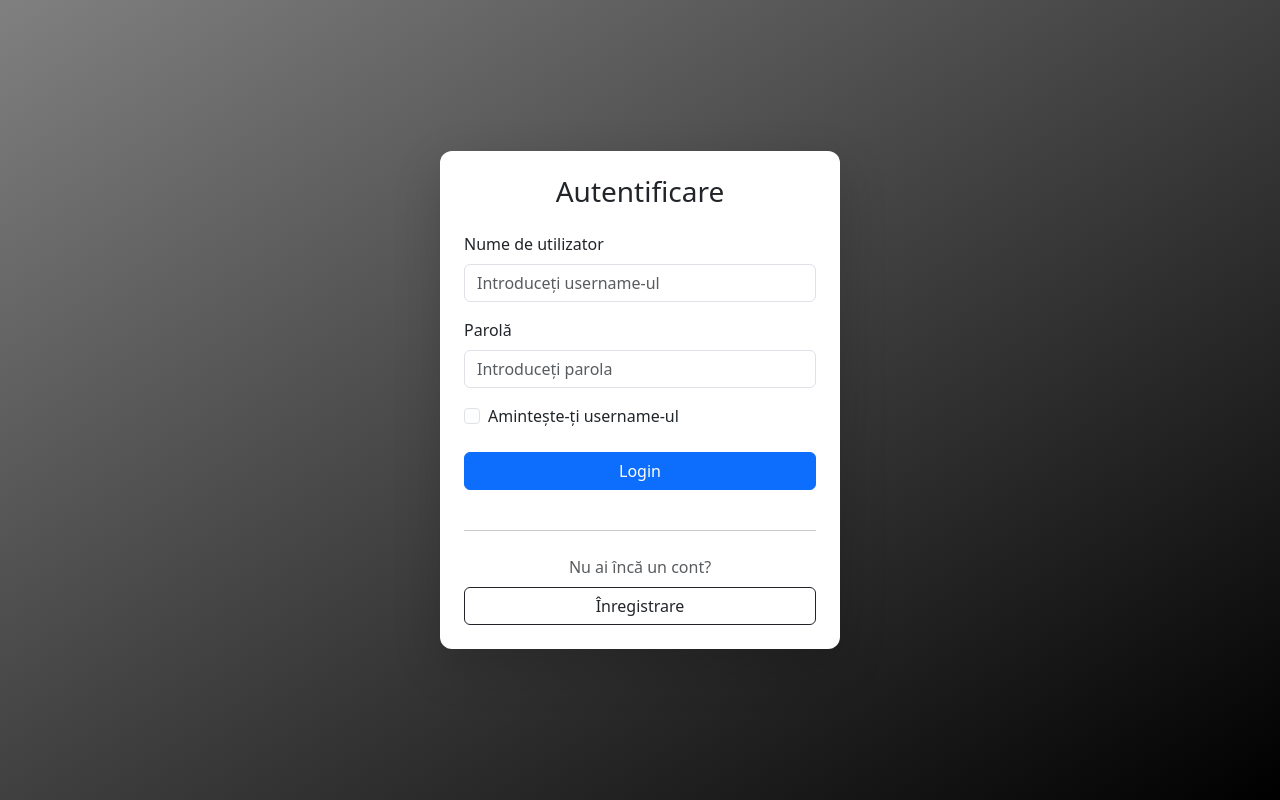
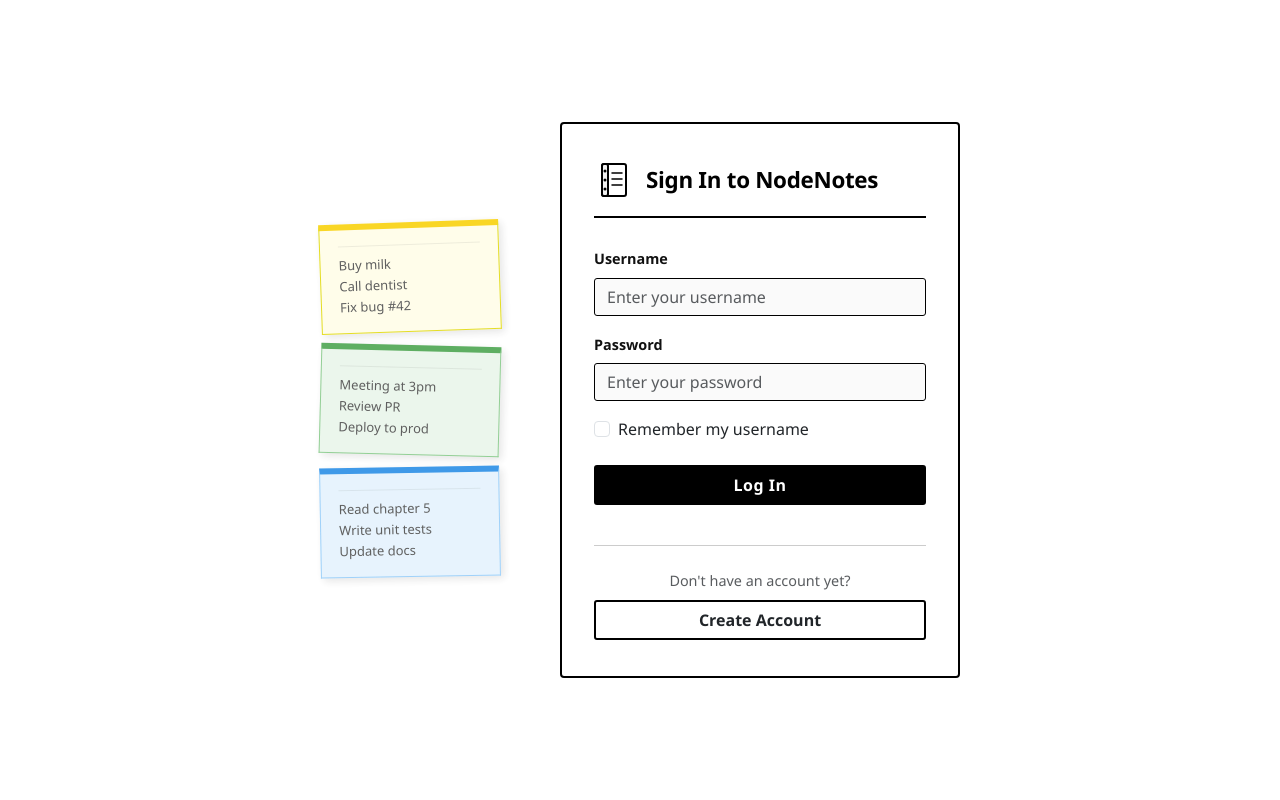
Before and after one commit to Alexandorel/Programare-Web, a Node server app: page /login in a window 1280 px wide. Run offline with Node 20, Linux system fonts and the light colour scheme; some libraries are stand-ins or nearby versions.

Commit message:
redesign login page

```diff
--- a/proiect/views/login.ejs
+++ b/proiect/views/login.ejs
@@ -1,5 +1,5 @@
 <!DOCTYPE html>
-<html lang="ro">
+<html lang="en">
 <head>
     <meta charset="UTF-8">
     <meta name="viewport" content="width=device-width, initial-scale=1.0">
@@ -9,23 +9,189 @@
 
     <style>
         body {
-            background: linear-gradient(to bottom right, #808080, #000000);
+            background-color: #ffffff;
             min-height: 100vh;
             margin: 0;
+            font-family: 'Segoe UI', sans-serif;
         }
 
+        .page-wrapper {
+            min-height: 100vh;
+            display: flex;
+            align-items: center;
+            justify-content: center;
+            gap: 60px;
+            padding: 40px 20px;
+        }
+
+        /* Decorative notepad on the left */
+        .notepad-deco {
+            display: flex;
+            flex-direction: column;
+            gap: 12px;
+            opacity: 0.85;
+        }
+
+        .sticky-note {
+            width: 180px;
+            padding: 16px 18px;
+            background: #fffde7;
+            border: 1px solid #e0d800;
+            border-top: 6px solid #f9d000;
+            box-shadow: 3px 3px 8px rgba(0,0,0,0.12);
+            font-size: 13px;
+            color: #444;
+            line-height: 1.6;
+            position: relative;
+            transform: rotate(-2deg);
+        }
+
+        .sticky-note:nth-child(2) {
+            transform: rotate(1.5deg);
+            background: #e8f5e9;
+            border-color: #81c784;
+            border-top-color: #43a047;
+        }
+
+        .sticky-note:nth-child(3) {
+            transform: rotate(-1deg);
+            background: #e3f2fd;
+            border-color: #90caf9;
+            border-top-color: #1e88e5;
+        }
+
+        .sticky-note::before {
+            content: '';
+            display: block;
+            width: 100%;
+            height: 1px;
+            background: rgba(0,0,0,0.08);
+            margin-bottom: 8px;
+        }
+
+        /* Login card */
         .login-card {
             width: 100%;
             max-width: 400px;
             background-color: #ffffff;
-            border-radius: 12px;
+            border: 2px solid #000000;
+            border-radius: 4px;
+            padding: 36px 32px;
+        }
+
+        .card-header-area {
+            display: flex;
+            align-items: center;
+            gap: 12px;
+            margin-bottom: 28px;
+            padding-bottom: 16px;
+            border-bottom: 2px solid #000;
+        }
+
+        .notebook-icon {
+            width: 40px;
+            height: 40px;
+            flex-shrink: 0;
+        }
+
+        .card-header-area h3 {
+            margin: 0;
+            font-size: 1.4rem;
+            font-weight: 700;
+            color: #000;
+            letter-spacing: -0.3px;
+        }
+
+        .form-label {
+            font-weight: 600;
+            color: #111;
+            font-size: 0.9rem;
+        }
+
+        .form-control {
+            border: 1.5px solid #000;
+            border-radius: 3px;
+            background-color: #fafafa;
+        }
+
+        .form-control:focus {
+            border-color: #000;
+            box-shadow: 0 0 0 2px rgba(0,0,0,0.15);
+            background-color: #fff;
+        }
+
+        .btn-login {
+            background-color: #000;
+            color: #fff;
+            border: 2px solid #000;
+            border-radius: 3px;
+            font-weight: 600;
+            letter-spacing: 0.5px;
+            transition: background 0.15s, color 0.15s;
+        }
+
+        .btn-login:hover {
+            background-color: #fff;
+            color: #000;
+        }
+
+        .btn-outline-dark {
+            border: 2px solid #000;
+            border-radius: 3px;
+            font-weight: 600;
+        }
+
+        hr {
+            border-color: #000;
+            opacity: 0.2;
+        }
+
+        @media (max-width: 768px) {
+            .notepad-deco { display: none; }
+            .page-wrapper { justify-content: center; }
         }
     </style>
 </head>
-<body class="d-flex align-items-center justify-content-center">
+<body>
 
-    <div class="login-card p-4 shadow-lg">
-        <h3 class="text-center mb-4">Autentificare</h3>
+    <div class="page-wrapper">
+
+        <!-- Decorative sticky notes -->
+        <div class="notepad-deco">
+            <div class="sticky-note">
+                Buy milk<br>
+                Call dentist<br>
+                Fix bug #42
+            </div>
+            <div class="sticky-note">
+                Meeting at 3pm<br>
+                Review PR<br>
+                Deploy to prod
+            </div>
+            <div class="sticky-note">
+                Read chapter 5<br>
+                Write unit tests<br>
+                Update docs
+            </div>
+        </div>
+
+        <!-- Login form -->
+        <div class="login-card">
+
+            <div class="card-header-area">
+                <!-- Notebook SVG icon -->
+                <svg class="notebook-icon" viewBox="0 0 40 40" fill="none" xmlns="http://www.w3.org/2000/svg">
+                    <rect x="8" y="4" width="24" height="32" rx="2" fill="#fff" stroke="#000" stroke-width="2"/>
+                    <rect x="8" y="4" width="6" height="32" rx="2" fill="#f0f0f0" stroke="#000" stroke-width="2"/>
+                    <line x1="18" y1="13" x2="28" y2="13" stroke="#000" stroke-width="1.5" stroke-linecap="round"/>
+                    <line x1="18" y1="19" x2="28" y2="19" stroke="#000" stroke-width="1.5" stroke-linecap="round"/>
+                    <line x1="18" y1="25" x2="28" y2="25" stroke="#000" stroke-width="1.5" stroke-linecap="round"/>
+                    <circle cx="11" cy="11" r="1.5" fill="#000"/>
+                    <circle cx="11" cy="20" r="1.5" fill="#000"/>
+                    <circle cx="11" cy="29" r="1.5" fill="#000"/>
+                </svg>
+                <h3>Sign In to NodeNotes</h3>
+            </div>
 
             <% if (typeof error !== 'undefined' && error) { %>
                 <div class="alert alert-danger" role="alert">
@@ -36,29 +202,32 @@
             <form action="/login" method="POST">
 
                 <div class="mb-3">
-                <label for="username" class="form-label">Nume de utilizator</label>
-                <input type="text" class="form-control" id="username" name="username" placeholder="Introduceți username-ul" required>
+                    <label for="username" class="form-label">Username</label>
+                    <input type="text" class="form-control" id="username" name="username" placeholder="Enter your username" required>
                 </div>
 
                 <div class="mb-3">
-                <label for="password" class="form-label">Parolă</label>
-                <input type="password" class="form-control" id="password" name="password" placeholder="Introduceți parola" required>
+                    <label for="password" class="form-label">Password</label>
+                    <input type="password" class="form-control" id="password" name="password" placeholder="Enter your password" required>
                 </div>
 
                 <div class="mb-4 form-check">
                     <input type="checkbox" class="form-check-input" id="rememberMe" name="rememberMe">
-                <label class="form-check-label" for="rememberMe">Amintește-ți username-ul</label>
+                    <label class="form-check-label" for="rememberMe">Remember my username</label>
                 </div>
 
-            <button type="submit" class="btn btn-primary w-100 mb-3">Login</button>
+                <button type="submit" class="btn btn-login w-100 mb-3">Log In</button>
 
                 <hr class="my-4">
 
                 <div class="text-center">
-                <p class="text-muted mb-2">Nu ai încă un cont?</p>
-                <a href="/register" class="btn btn-outline-dark w-100">Înregistrare</a>
+                    <p class="text-muted mb-2" style="font-size:0.9rem;">Don't have an account yet?</p>
+                    <a href="/register" class="btn btn-outline-dark w-100">Create Account</a>
                 </div>
+
             </form>
+        </div>
+
     </div>
 
     <script src="https://cdn.jsdelivr.net/npm/bootstrap@5.3.0/dist/js/bootstrap.bundle.min.js"></script>
```
Lines whose indentation alone changed are shown as unchanged.
